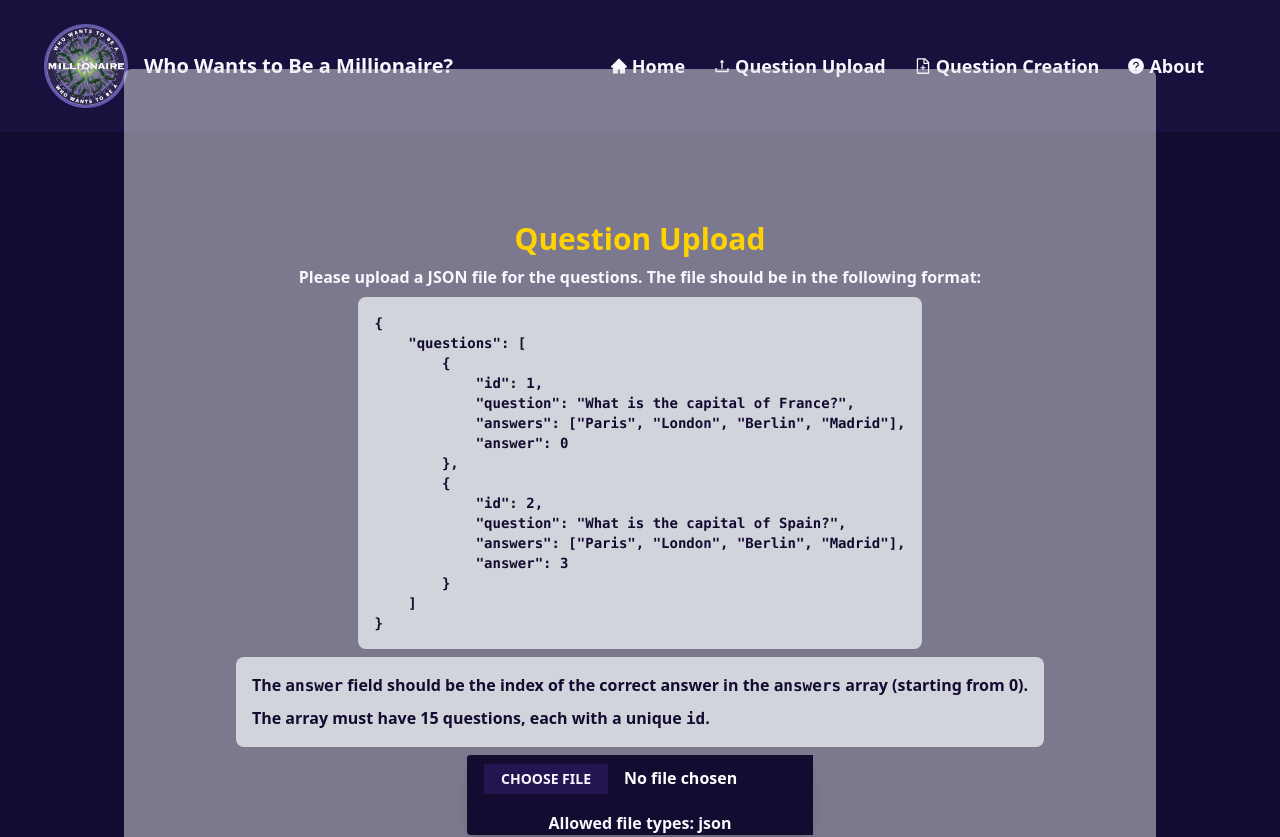
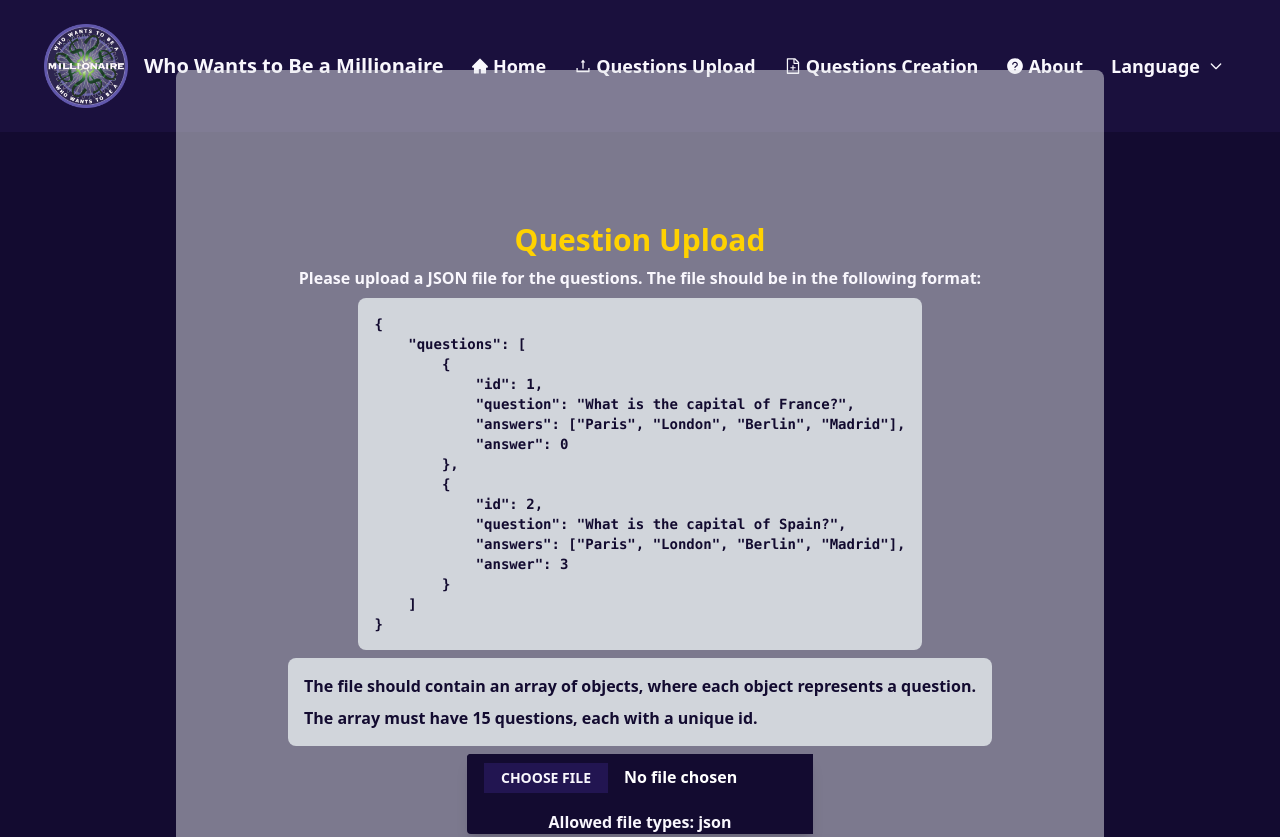
Before and after one commit to justrunis/who-wants-to-be-a-millionaire, a React (Vite) app in the folder who-wants-to-be-a-millionaire/: page /question-upload in a window 1280 px wide. Shown: the top 837 px of the page. Built offline with nearby package versions, Linux system fonts and the light colour scheme.

Commit message:
translation start

```diff
--- a/who-wants-to-be-a-millionaire/package.json
+++ b/who-wants-to-be-a-millionaire/package.json
@@ -10,11 +10,14 @@
     "preview": "vite preview"
   },
   "dependencies": {
+    "@headlessui/react": "^2.1.2",
     "@reduxjs/toolkit": "^2.2.6",
     "framer-motion": "^11.3.7",
+    "i18next": "^23.12.2",
     "react": "^18.3.1",
     "react-beautiful-dnd": "^13.1.1",
     "react-dom": "^18.3.1",
+    "react-i18next": "^15.0.0",
     "react-icons": "^5.2.1",
     "react-redux": "^9.1.2",
     "react-router-dom": "^6.25.1",
--- a/who-wants-to-be-a-millionaire/src/components/QuestionCreation/QuestionItem.jsx
+++ b/who-wants-to-be-a-millionaire/src/components/QuestionCreation/QuestionItem.jsx
@@ -1,6 +1,7 @@
 import Input from "../UI/Input";
 import { motion } from "framer-motion";
 import { MdOutlineCancel } from "react-icons/md";
+import { useTranslation } from "react-i18next";
 
 export default function QuestionItem({
   provided,
@@ -13,6 +14,8 @@
   const inputClassName =
     "bg-base-100 rounded-lg border-2 border-accent h-10 w-50 p-2";
   const inputLabelClassName = "text-accent font-bold";
+
+  const { t } = useTranslation("global");
 
   const handleRemoveQuestion = () => {
     // add confirmation alert
@@ -35,10 +38,10 @@
         onClick={() => removeQuestion(questionIndex)}
       />
       <h1 className="text-2xl text-start text-accent font-bold">
-        Question {questionIndex + 1}
+        {t("questionCreation.question")} {questionIndex + 1}
       </h1>
       <Input
-        label={`Question ${questionIndex + 1}`}
+        label={`${t("questionCreation.question")} ${questionIndex + 1}`}
         labelClass={inputLabelClassName}
         isTextArea={true}
         type="text"
@@ -54,7 +57,7 @@
             className="flex flex-row items-center justify-center ml-5 lg:ml-0 gap-2"
           >
             <Input
-              label={`Answer ${answerIndex + 1}`}
+              label={`${t("questionCreation.answer")} ${answerIndex + 1}`}
               labelClass={inputLabelClassName}
               type="text"
               id={`answer${answerIndex}`}
--- a/who-wants-to-be-a-millionaire/src/components/QuestionUpload/Upload.jsx
+++ b/who-wants-to-be-a-millionaire/src/components/QuestionUpload/Upload.jsx
@@ -1,5 +1,6 @@
 import { motion } from "framer-motion";
 import { useState } from "react";
+import { useTranslation } from "react-i18next";
 
 export default function Upload({
   onFileUpload,
@@ -7,6 +8,8 @@
   className = "flex flex-col gap-2 items-center justify-center font-bold p-18 rounded-lg bg-base-200 bg-opacity-50",
   ...props
 }) {
+  const { t } = useTranslation("global");
+
   return (
     <motion.div
       className={className}
@@ -25,7 +28,7 @@
         {...props}
       />
       <p>
-        Allowed file types:{" "}
+        {t("questionUpload.uploadInstructions")}{" "}
         {fileTypes
           .split(".")
           .filter((type) => type)
--- a/who-wants-to-be-a-millionaire/src/components/QuestionUpload/UploadInstructions.jsx
+++ b/who-wants-to-be-a-millionaire/src/components/QuestionUpload/UploadInstructions.jsx
@@ -1,6 +1,9 @@
 import { motion } from "framer-motion";
+import { useTranslation } from "react-i18next";
 
 export default function UploadInstructions() {
+  const { t } = useTranslation("global");
+
   return (
     <motion.div
       className="flex flex-col gap-2 items-center justify-center font-bold"
@@ -9,12 +12,9 @@
       transition={{ duration: 1 }}
     >
       <h2 className="text-3xl text-center text-accent font-bold mt-10">
-        Question Upload
+        {t("questionUpload.questionUpload")}
       </h2>
-      <p>
-        Please upload a JSON file for the questions. The file should be in the
-        following format:
-      </p>
+      <p>{t("questionUpload.questionUploadText1")}</p>
       <pre className="bg-gray-300 p-4 rounded-lg text-sm text-base-300">
         {`{
     "questions": [
@@ -34,13 +34,8 @@
 }`}
       </pre>
       <ul className="flex flex-col gap-2 text-left bg-gray-300 text-base-300 p-4 rounded-lg">
-        <li>
-          The <code>answer</code> field should be the index of the correct
-          answer in the <code>answers</code> array (starting from 0).
-        </li>
-        <li>
-          The array must have 15 questions, each with a unique <code>id</code>.
-        </li>
+        <li>{t("questionUpload.questionUploadText2")}</li>
+        <li>{t("questionUpload.questionUploadText3")}</li>
       </ul>
     </motion.div>
   );
--- a/who-wants-to-be-a-millionaire/src/components/UI/Header.jsx
+++ b/who-wants-to-be-a-millionaire/src/components/UI/Header.jsx
@@ -8,10 +8,19 @@
 } from "react-icons/ai";
 import logo from "../../assets/icon.png";
 import { motion } from "framer-motion";
+import { useTranslation } from "react-i18next";
 
 export default function Header() {
   const [isMenuOpen, setIsMenuOpen] = useState(false);
+  const [isDropdownOpen, setIsDropdownOpen] = useState(false);
   const [windowWidth, setWindowWidth] = useState(window.innerWidth);
+
+  const [t, i18n] = useTranslation("global");
+
+  const handleChangeLanguage = (lng) => {
+    i18n.changeLanguage(lng);
+    setIsDropdownOpen(false); // Close dropdown after language change
+  };
 
   useEffect(() => {
     const handleResize = () => {
@@ -29,12 +38,16 @@
     setIsMenuOpen(!isMenuOpen);
   }
 
+  function toggleDropdown() {
+    setIsDropdownOpen(!isDropdownOpen);
+  }
+
   return (
     <header className="bg-base-100 text-base-content flex justify-between p-4">
       <div className="flex flex-row items-center">
         <Link
           to="/"
-          className="flex flex-row  items-center justify-center gap-2 text-base-content  hover:text-accent text-xl font-bold ml-5"
+          className="flex flex-row items-center justify-center gap-2 text-base-content hover:text-accent text-xl font-bold ml-5"
         >
           <motion.img
             src={logo}
@@ -45,12 +58,12 @@
             whileHover={{ scale: 1.2 }}
             whileTap={{ scale: 1 }}
           />
-          <h3>Who Wants to Be a Millionaire?</h3>
+          <h3>{t("header.title")}</h3>
         </Link>
       </div>
       <div className="flex flex-row items-center">
         <button
-          className="text-base-content  hover:text-accent text-sm lg:text-lg font-bold mr-5 lg:hidden"
+          className="text-base-content hover:text-accent text-sm lg:text-lg font-bold mr-5 lg:hidden"
           onClick={toggleMenu}
         >
           <svg
@@ -87,29 +100,81 @@
             className="flex flex-row justify-center items-center text-base-content hover:text-accent text-sm lg:text-lg font-bold mr-5"
           >
             <AiFillHome className="inline mr-1" />
-            Home
+            {t("header.home")}
           </NavLink>
           <NavLink
             to="/question-upload"
             className="flex flex-row justify-center items-center text-base-content hover:text-accent text-sm lg:text-lg font-bold mr-5"
           >
             <AiOutlineUpload className="inline mr-1" />
-            Question Upload
+            {t("header.questionUpload")}
           </NavLink>
           <NavLink
-            to="question-creation"
+            to="/question-creation"
             className="flex flex-row justify-center items-center text-base-content hover:text-accent text-sm lg:text-lg font-bold mr-5"
           >
             <AiOutlineFileAdd className="inline mr-1" />
-            Question Creation
+            {t("header.questionCreation")}
           </NavLink>
           <NavLink
             to="/about"
             className="flex flex-row justify-center items-center text-base-content hover:text-accent text-sm lg:text-lg font-bold mr-5"
           >
             <AiFillQuestionCircle className="inline mr-1" />
-            About
+            {t("header.about")}
           </NavLink>
+          <div className="relative flex items-center">
+            <button
+              onClick={toggleDropdown}
+              className="text-base-content hover:text-accent text-sm lg:text-lg font-bold flex items-center"
+            >
+              {t("header.language")}
+              <svg
+                className="ml-2 w-4 h-4"
+                fill="none"
+                stroke="currentColor"
+                viewBox="0 0 24 24"
+                xmlns="http://www.w3.org/2000/svg"
+              >
+                <path
+                  strokeLinecap="round"
+                  strokeLinejoin="round"
+                  strokeWidth="2"
+                  d="M19 9l-7 7-7-7"
+                />
+              </svg>
+            </button>
+            {isDropdownOpen && (
+              <div className="absolute right-0 mt-2 bg-base-200 border border-gray-200 rounded-lg shadow-lg w-32">
+                <button
+                  onClick={() => handleChangeLanguage("en")}
+                  className="flex items-center w-full text-left px-4 py-2 rounded-lg hover:bg-accent"
+                >
+                  EN
+                  <img
+                    src="https://flagicons.lipis.dev/flags/4x3/gb.svg"
+                    alt="EN"
+                    className="inline ml-2"
+                    width={20}
+                    height={20}
+                  />
+                </button>
+                <button
+                  onClick={() => handleChangeLanguage("lt")}
+                  className="flex items-center w-full text-left px-4 py-2 rounded-lg hover:bg-accent"
+                >
+                  LT
+                  <img
+                    src="https://flagicons.lipis.dev/flags/4x3/lt.svg"
+                    alt="EN"
+                    className="inline ml-2"
+                    width={20}
+                    height={20}
+                  />
+                </button>
+              </div>
+            )}
+          </div>
         </nav>
       </div>
     </header>
--- /dev/null
+++ b/who-wants-to-be-a-millionaire/src/data/languages.js
@@ -0,0 +1,4 @@
+export const LANGUAGES = [
+  { code: "en", name: "English", country_code: "gb" },
+  { code: "lt", name: "Lithuanian", country_code: "lt" },
+];
--- a/who-wants-to-be-a-millionaire/src/pages/QuestionCreation.jsx
+++ b/who-wants-to-be-a-millionaire/src/pages/QuestionCreation.jsx
@@ -4,10 +4,13 @@
 import { questionsAction } from "../store/slices/questions";
 import QuestionList from "../components/QuestionCreation/QuestionList";
 import { DragDropContext } from "react-beautiful-dnd";
+import { useTranslation } from "react-i18next";
 
 export default function QuestionCreation() {
   const startingQuestions = useSelector((state) => state.questions.questions);
   const dispatch = useDispatch();
+
+  const { t } = useTranslation("global");
 
   const [questions, setQuestions] = useState(startingQuestions);
 
@@ -96,7 +99,7 @@
       transition={{ duration: 1 }}
     >
       <h2 className="text-3xl text-center text-accent font-bold mt-10">
-        Question Creation
+        {t("questionCreation.questionsCreation")}
       </h2>
       <form
         className="flex flex-col justify-center gap-5"
--- a/who-wants-to-be-a-millionaire/src/pages/QuestionUpload.jsx
+++ b/who-wants-to-be-a-millionaire/src/pages/QuestionUpload.jsx
@@ -6,12 +6,16 @@
 import { useSelector, useDispatch } from "react-redux";
 import { questionsAction } from "../store/slices/questions";
 import UploadInstructions from "../components/QuestionUpload/UploadInstructions";
+import { useTranslation } from "react-i18next";
 
 export default function QuestionUpload() {
   const [questions, setQuestions] = useState([]);
   const [file, setFile] = useState(null);
+
   const navigate = useNavigate();
   const dispatch = useDispatch();
+
+  const { t } = useTranslation("global");
 
   function handleFileUpload(e) {
     setFile(e.target.files[0]);
@@ -85,7 +89,7 @@
           className="bg-accent text-white font-bold py-2 px-4 rounded-r"
           onClick={handleSubmit}
         >
-          Upload Questions
+          {t("questionUpload.uploadQuestions")}
         </Button>
       </motion.div>
     </div>
--- a/who-wants-to-be-a-millionaire/src/pages/Start.jsx
+++ b/who-wants-to-be-a-millionaire/src/pages/Start.jsx
@@ -2,9 +2,12 @@
 import Input from "../components/UI/Input";
 import { useNavigate } from "react-router-dom";
 import Button from "../components/UI/Button";
+import { useTranslation } from "react-i18next";
 
 export default function Start({ onNameChange }) {
   const navigate = useNavigate();
+
+  const { t } = useTranslation("global");
 
   function handleNameSubmit(event) {
     event.preventDefault();
@@ -21,15 +24,15 @@
         animate={{ opacity: 1 }}
         transition={{ duration: 1 }}
       >
-        <h1 className="text-4xl text-center">Who Wants to Be a Millionaire?</h1>
+        <h1 className="text-4xl text-center">{t("header.title")}</h1>
         <form
           className="flex flex-col gap-2 items-center justify-center"
           onSubmit={handleNameSubmit}
         >
           <Input
-            label="Enter your name"
+            label={t("start.name")}
             labelClass="text-center"
-            placeholder="Your name"
+            placeholder={t("start.namePlaceholder")}
             id="name"
             type="text"
             containerClass="mt-4"
@@ -40,7 +43,7 @@
             type="submit"
             className="p-2 bg-base-100 text-base-content rounded-lg"
           >
-            Start the game
+            {t("start.start")}
           </Button>
         </form>
       </motion.div>
--- /dev/null
+++ b/who-wants-to-be-a-millionaire/src/translations/en/global.json
@@ -0,0 +1,28 @@
+{
+  "header": {
+    "title": "Who Wants to Be a Millionaire",
+    "home": "Home",
+    "questionUpload": "Questions Upload",
+    "questionCreation": "Questions Creation",
+    "about": "About",
+    "language": "Language"
+  },
+  "start": {
+    "name": "Enter your name",
+    "namePlaceholder": "Your name",
+    "start": "Start game"
+  },
+  "questionUpload": {
+    "questionUpload": "Question Upload",
+    "questionUploadText1": "Please upload a JSON file for the questions. The file should be in the following format:",
+    "questionUploadText2": "The file should contain an array of objects, where each object represents a question.",
+    "questionUploadText3": "The array must have 15 questions, each with a unique id.",
+    "uploadInstructions": "Allowed file types:",
+    "uploadQuestions": "Upload Questions"
+  },
+  "questionCreation": {
+    "questionsCreation": "Questions Creation",
+    "question": "Question",
+    "answer": "Answer"
+  }
+}
--- /dev/null
+++ b/who-wants-to-be-a-millionaire/src/translations/lt/global.json
@@ -0,0 +1,23 @@
+{
+  "header": {
+    "title": "Kas nori tapti milijonieriu",
+    "home": "Pradžia",
+    "questionUpload": "Klausimų įkėlimas",
+    "questionCreation": "Klausimų kūrimas",
+    "about": "Apie",
+    "language": "Kalba"
+  },
+  "start": {
+    "name": "Įveskite savo vardą",
+    "namePlaceholder": "Jūsų vardas",
+    "start": "Pradėti žaidimą"
+  },
+  "questionUpload": {
+    "questionUpload": "Klausimų įkėlimas",
+    "questionUploadText1": "Prašome įkelti JSON failą su klausimais. Failas turi būti tokio formato:",
+    "questionUploadText2": "Failas turi turėti objektų masyvą, kuriame kiekvienas objektas atitinka klausimą.",
+    "questionUploadText3": "Masyvas turi turėti 15 klausimų, kiekvienas su unikaliu ID.",
+    "uploadInstructions": "Leidžiami failų tipai:",
+    "uploadQuestions": "Įkelti klausimus"
+  }
+}
```
Also changed, not shown: who-wants-to-be-a-millionaire/src/main.jsx (+25 -1 lines), 1 other file (tests, documents, lock files or other folders).
